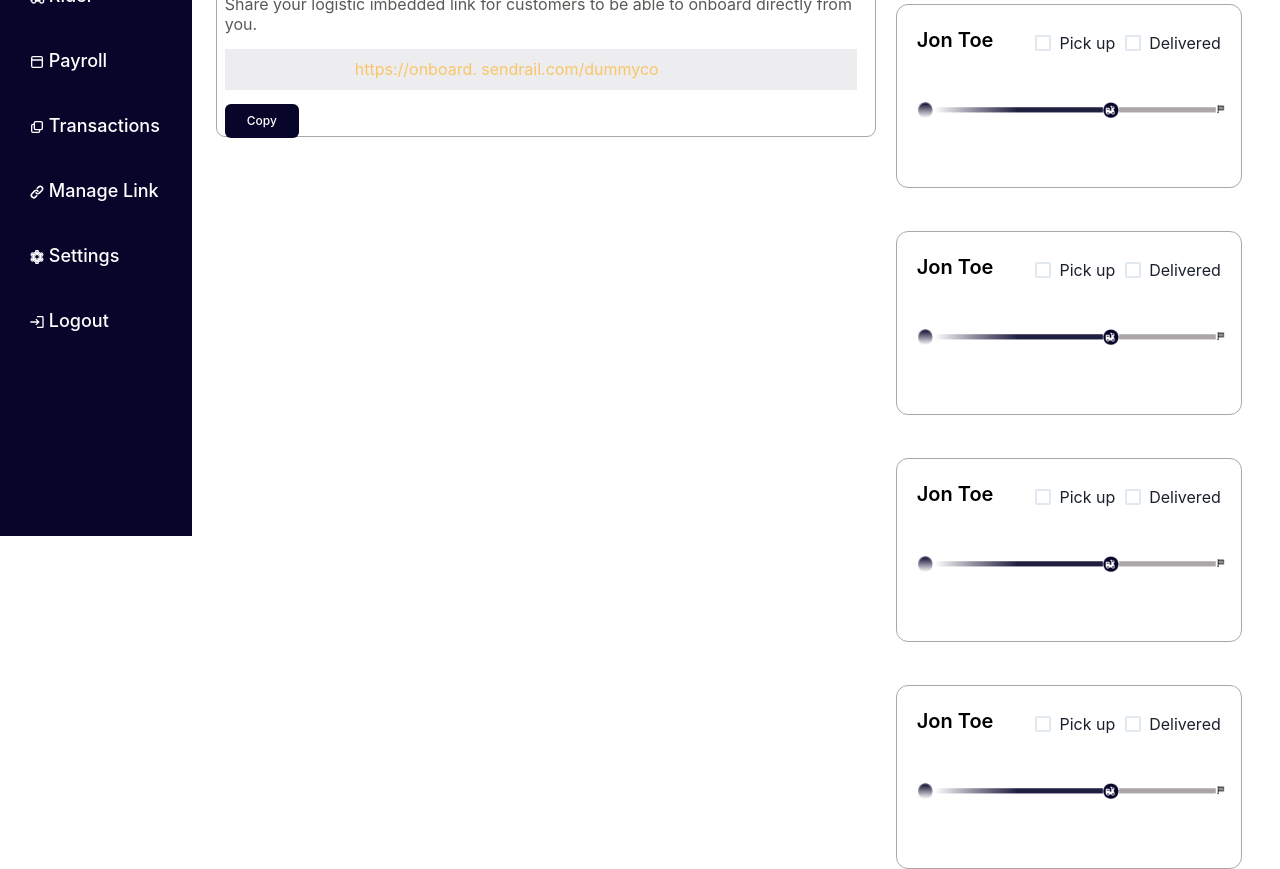
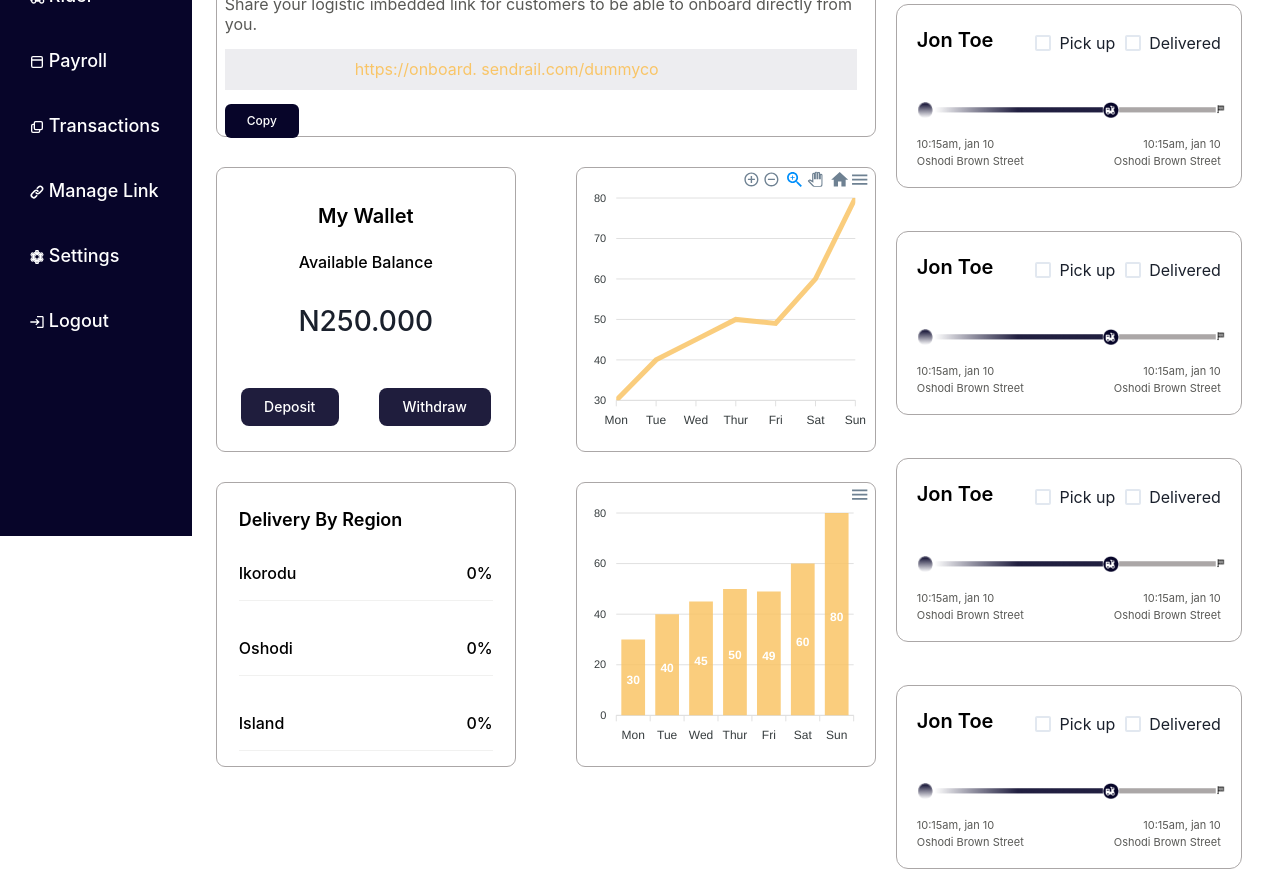
Before and after one commit to Tosin-Mayowa/sendrail, a React (Create React App) app: page /dashboard in a window 1280 px wide. Shown: the part 520-1389 px from the top of the page. Built offline with nearby package versions, Linux system fonts and the light colour scheme.

Commit message:
update dashboard

```diff
--- a/src/Component/Overview/Overview.tsx
+++ b/src/Component/Overview/Overview.tsx
@@ -1,6 +1,8 @@
-import React,{useState} from "react";
+import React, { useState } from "react";
+import Chart from "react-apexcharts";
 import {
   Flex,
+  Center,
   Grid,
   Button,
   useTheme,
@@ -9,7 +11,7 @@ import {
   Stack,
   Checkbox,
   CheckboxGroup,
-  Image
+  Image,
 } from "@chakra-ui/react";
 import Circle from "../../Asset/Logos/Onboarding/circle.png";
 import Flag from "../../Asset/Logos/Onboarding/flag.png";
@@ -22,10 +24,27 @@ import Bus from "../../Asset/Logos/Onboarding/Bus.png";
 import Pend from "../../Asset/Logos/Onboarding/pend.png";
 import { copyTextToClipboard } from "../../lib/utilities";
 import Dashcard from "../DashCard/Dashcard";
-const Overview=()=>{
+const Overview = () => {
   const theme = useTheme();
- const [isCopied,setIsCopied]=useState(false);
- const url=" https://onboard. sendrail.com/dummyco";
+  const [state, setState] = useState({
+    options: {
+      colors: ["#F9C567"],
+      chart: {
+        id: "basic-bar",
+      },
+      xaxis: {
+        categories: ["Mon", "Tue", "Wed", "Thur", "Fri", "Sat", "Sun"],
+      },
+    },
+    series: [
+      {
+        name: "series-1",
+        data: [30, 40, 45, 50, 49, 60, 80],
+      },
+    ],
+  });
+  const [isCopied, setIsCopied] = useState(false);
+  const url = " https://onboard. sendrail.com/dummyco";
   const cardDetails = [
     { title: "Order", count: 1, url: Boxp },
     { title: "Pending", count: 1, url: Pend },
@@ -33,16 +52,14 @@ const Overview=()=>{
     { title: "Delivered", count: 1, url: Group },
   ];
   const handleCopy = () => {
-    copyTextToClipboard(url).then(
-      ()=>{
+    copyTextToClipboard(url)
+      .then(() => {
         setIsCopied(true);
-        setTimeout(() => setIsCopied(false),2000);
-      }
-    ).catch(
-      (error)=>{
-        console.log('error',error)
-      }
-    )
+        setTimeout(() => setIsCopied(false), 2000);
+      })
+      .catch((error) => {
+        console.log("error", error);
+      });
   };
   return (
     <>
@@ -72,6 +89,7 @@ const Overview=()=>{
         ))}
       </Grid>
       <Flex ml="2%" mt="40px">
+        <Flex flexDir="column">
           <Box
             border=" 1px solid #ABA7A7"
             width="660px"
@@ -111,6 +129,199 @@ const Overview=()=>{
               {isCopied ? "Copied" : "Copy"}
             </Button>
           </Box>
+          <Flex mt="30px" justifyContent="space-between">
+            <Box
+              width="300px"
+              height="285px"
+              border="1px solid #ABA7A7"
+              borderRadius="9px"
+            >
+              <Center>
+                <Flex flexDir="column">
+                  <Text
+                    mt="36px"
+                    color="#000"
+                    fontWeight="600"
+                    fontSize="20px"
+                    lineHeight="25px"
+                    textAlign="center"
+                  >
+                    My Wallet
+                  </Text>
+                  <Text
+                    mt="24px"
+                    color="#000"
+                    fontWeight="500"
+                    fontSize="16px"
+                    lineHeight="19px"
+                    textAlign="center"
+                  >
+                    Available Balance
+                  </Text>
+                  <Text
+                    mt="32px"
+                    fontWeight="500"
+                    fontSize="28px"
+                    lineHeight="34px"
+                    textAlign="center"
+                  >
+                    N250.000
+                  </Text>
+                  <Flex mt="50px" justifyContent="space-between">
+                    <Button
+                      padding="8px 24px"
+                      width="98px"
+                      height="38px"
+                      background="rgba(7, 5, 41, 0.9)"
+                      borderRadius="8px"
+                      color="#fff"
+                      fontWeight="500"
+                      fontSize="14px"
+                      lineHeight="22px"
+                    >
+                      Deposit
+                    </Button>
+                    <Button
+                      fontWeight="500"
+                      fontSize="14px"
+                      lineHeight="22px"
+                      ml="40px"
+                      padding="8px 24px"
+                      width="112px"
+                      height="38px"
+                      background="rgba(7, 5, 41, 0.9)"
+                      borderRadius="8px"
+                      color="#fff"
+                    >
+                      Withdraw
+                    </Button>
+                  </Flex>
+                </Flex>
+              </Center>
+            </Box>
+            <Box
+              width="300px"
+              height="285px"
+              border="1px solid #ABA7A7"
+              borderRadius="9px"
+              ml="20px"
+            >
+              <Chart
+                options={state.options}
+                series={state.series}
+                type="line"
+                width="300"
+                height="270"
+              />
+            </Box>
+          </Flex>
+          <Flex mt="30px" justifyContent="space-between">
+            <Box
+              width="300px"
+              height="285px"
+              border="1px solid #ABA7A7"
+              borderRadius="9px"
+              px="22px"
+              py="30px"
+            >
+              <Text
+                color="#000"
+                fontWeight="600"
+                fontSize="18px"
+                lineHeight="13px"
+              >
+                Delivery By Region
+              </Text>
+              <Box
+                mt="40px"
+                display="flex"
+                justifyContent="space-between"
+                pb="20px"
+                borderBottom="1px solid #F1F1F0"
+              >
+                <Text
+                  color="#000"
+                  fontWeight="500"
+                  fontSize="16px"
+                  lineHeight="14px"
+                >
+                  Ikorodu
+                </Text>
+                <Text
+                  color="#000"
+                  fontWeight="500"
+                  fontSize="16px"
+                  lineHeight="14px"
+                >
+                  0%
+                </Text>
+              </Box>
+              <Box
+                mt="40px"
+                display="flex"
+                justifyContent="space-between"
+                pb="20px"
+                borderBottom="1px solid #F1F1F0"
+              >
+                <Text
+                  color="#000"
+                  fontWeight="500"
+                  fontSize="16px"
+                  lineHeight="14px"
+                >
+                  Oshodi
+                </Text>
+                <Text
+                  color="#000"
+                  fontWeight="500"
+                  fontSize="16px"
+                  lineHeight="14px"
+                >
+                  0%
+                </Text>
+              </Box>
+              <Box
+                mt="40px"
+                display="flex"
+                justifyContent="space-between"
+                pb="20px"
+                borderBottom="1px solid #F1F1F0"
+              >
+                <Text
+                  color="#000"
+                  fontWeight="500"
+                  fontSize="16px"
+                  lineHeight="14px"
+                >
+                  Island
+                </Text>
+                <Text
+                  color="#000"
+                  fontWeight="500"
+                  fontSize="16px"
+                  lineHeight="14px"
+                >
+                  0%
+                </Text>
+              </Box>
+            </Box>
+            <Box
+              width="300px"
+              height="285px"
+              border="1px solid #ABA7A7"
+              borderRadius="9px"
+              ml="20px"
+            >
+              <Chart
+                options={state.options}
+                series={state.series}
+                type="bar"
+                width="300"
+                height="270"
+              />
+            </Box>
+          </Flex>
+        </Flex>
         <Flex ml="20px" flexDir="column" alignContent="flex-start">
           <Text
             fontWeight="600"
@@ -193,77 +404,21 @@ const Overview=()=>{
                   height="10px"
                 />
               </Flex>
-              </Box>
-              <Box
-                width="346px"
-                height="184px"
-                mt="43px"
-                px="20px"
-                border="1px solid #ABA7A7"
-                borderRadius="12px"
-              >
-                <Flex justifyContent="space-between">
-                  <Text
-                    mt="20px"
-                    fontWeight="600"
-                    color=" #000"
-                    fontSize="20px"
-                    lineHeight="30px"
-                    textAlign="center"
-                  >
-                    Jon Toe
+              <Flex mt="20px" justifyContent="space-between">
+                <Text fontSize="11px" lineHeight="12px" color="#595956">
+                  10:15am, jan 10
                 </Text>
-                  <CheckboxGroup colorScheme="#070529">
-                    <Stack
-                      spacing={["5px", "10px"]}
-                      direction={["column", "row"]}
-                      mt="26px"
-                    >
-                      <Checkbox size="md" fontSize="10px" value="Pick up">
-                        Pick up
-                      </Checkbox>
-                      <Checkbox size="md" fontSize="10px" value="Delivered">
-                        Delivered
-                      </Checkbox>
-                    </Stack>
-                  </CheckboxGroup>
+                <Text fontSize="11px" lineHeight="12px" color="#595956">
+                  10:15am, jan 10
+                </Text>
               </Flex>
-                <Flex mt="15px">
-                  <Image
-                    src={Circle}
-                    mt="32px"
-                    alt="elipse"
-                    width="16px"
-                    height="16px"
-                  />
-                  <Image
-                    src={LineL}
-                    mt="37px"
-                    width="170px"
-                    height="6px"
-                    alt="line"
-                  />
-                  <Image
-                    src={Bike}
-                    mt="32px"
-                    alt="bike"
-                    width="16px"
-                    height="16px"
-                  />
-                  <Image
-                    src={LineR}
-                    mt="37px"
-                    alt="line"
-                    width="100px"
-                    height="6px"
-                  />
-                  <Image
-                    src={Flag}
-                    mt="34px"
-                    alt="flag"
-                    width="10px"
-                    height="10px"
-                  />
+              <Flex mt="5px" justifyContent="space-between">
+                <Text fontSize="11px" lineHeight="12px" color="#595956">
+                  Oshodi Brown Street
+                </Text>
+                <Text fontSize="11px" lineHeight="12px" color="#595956">
+                  Oshodi Brown Street
+                </Text>
               </Flex>
             </Box>
             <Box
@@ -337,6 +492,22 @@ const Overview=()=>{
                   height="10px"
                 />
               </Flex>
+              <Flex mt="20px" justifyContent="space-between">
+                <Text fontSize="11px" lineHeight="12px" color="#595956">
+                  10:15am, jan 10
+                </Text>
+                <Text fontSize="11px" lineHeight="12px" color="#595956">
+                  10:15am, jan 10
+                </Text>
+              </Flex>
+              <Flex mt="5px" justifyContent="space-between">
+                <Text fontSize="11px" lineHeight="12px" color="#595956">
+                  Oshodi Brown Street
+                </Text>
+                <Text fontSize="11px" lineHeight="12px" color="#595956">
+                  Oshodi Brown Street
+                </Text>
+              </Flex>
             </Box>
             <Box
               width="346px"
@@ -409,12 +580,116 @@ const Overview=()=>{
                   height="10px"
                 />
               </Flex>
+              <Flex mt="20px" justifyContent="space-between">
+                <Text fontSize="11px" lineHeight="12px" color="#595956">
+                  10:15am, jan 10
+                </Text>
+                <Text fontSize="11px" lineHeight="12px" color="#595956">
+                  10:15am, jan 10
+                </Text>
+              </Flex>
+              <Flex mt="5px" justifyContent="space-between">
+                <Text fontSize="11px" lineHeight="12px" color="#595956">
+                  Oshodi Brown Street
+                </Text>
+                <Text fontSize="11px" lineHeight="12px" color="#595956">
+                  Oshodi Brown Street
+                </Text>
+              </Flex>
+            </Box>
+            <Box
+              width="346px"
+              height="184px"
+              mt="43px"
+              px="20px"
+              border="1px solid #ABA7A7"
+              borderRadius="12px"
+            >
+              <Flex justifyContent="space-between">
+                <Text
+                  mt="20px"
+                  fontWeight="600"
+                  color=" #000"
+                  fontSize="20px"
+                  lineHeight="30px"
+                  textAlign="center"
+                >
+                  Jon Toe
+                </Text>
+                <CheckboxGroup colorScheme="#070529">
+                  <Stack
+                    spacing={["5px", "10px"]}
+                    direction={["column", "row"]}
+                    mt="26px"
+                  >
+                    <Checkbox size="md" fontSize="10px" value="Pick up">
+                      Pick up
+                    </Checkbox>
+                    <Checkbox size="md" fontSize="10px" value="Delivered">
+                      Delivered
+                    </Checkbox>
+                  </Stack>
+                </CheckboxGroup>
+              </Flex>
+              <Flex mt="15px">
+                <Image
+                  src={Circle}
+                  mt="32px"
+                  alt="elipse"
+                  width="16px"
+                  height="16px"
+                />
+                <Image
+                  src={LineL}
+                  mt="37px"
+                  width="170px"
+                  height="6px"
+                  alt="line"
+                />
+                <Image
+                  src={Bike}
+                  mt="32px"
+                  alt="bike"
+                  width="16px"
+                  height="16px"
+                />
+                <Image
+                  src={LineR}
+                  mt="37px"
+                  alt="line"
+                  width="100px"
+                  height="6px"
+                />
+                <Image
+                  src={Flag}
+                  mt="34px"
+                  alt="flag"
+                  width="10px"
+                  height="10px"
+                />
+              </Flex>
+              <Flex mt="20px" justifyContent="space-between">
+                <Text fontSize="11px" lineHeight="12px" color="#595956">
+                  10:15am, jan 10
+                </Text>
+                <Text fontSize="11px" lineHeight="12px" color="#595956">
+                  10:15am, jan 10
+                </Text>
+              </Flex>
+              <Flex mt="5px" justifyContent="space-between">
+                <Text fontSize="11px" lineHeight="12px" color="#595956">
+                  Oshodi Brown Street
+                </Text>
+                <Text fontSize="11px" lineHeight="12px" color="#595956">
+                  Oshodi Brown Street
+                </Text>
+              </Flex>
             </Box>
           </Flex>
         </Flex>
       </Flex>
     </>
   );
-}
+};
 
 export default Overview;
```
Lines whose indentation alone changed are shown as unchanged.
